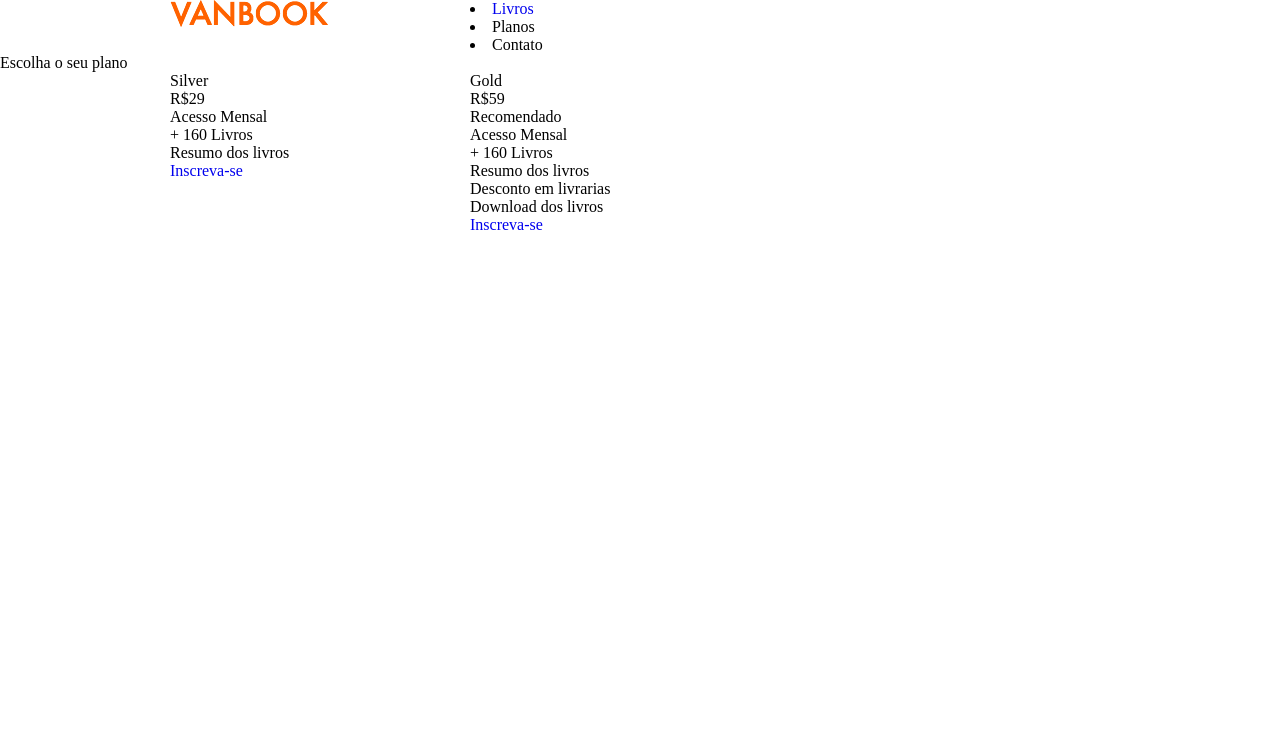
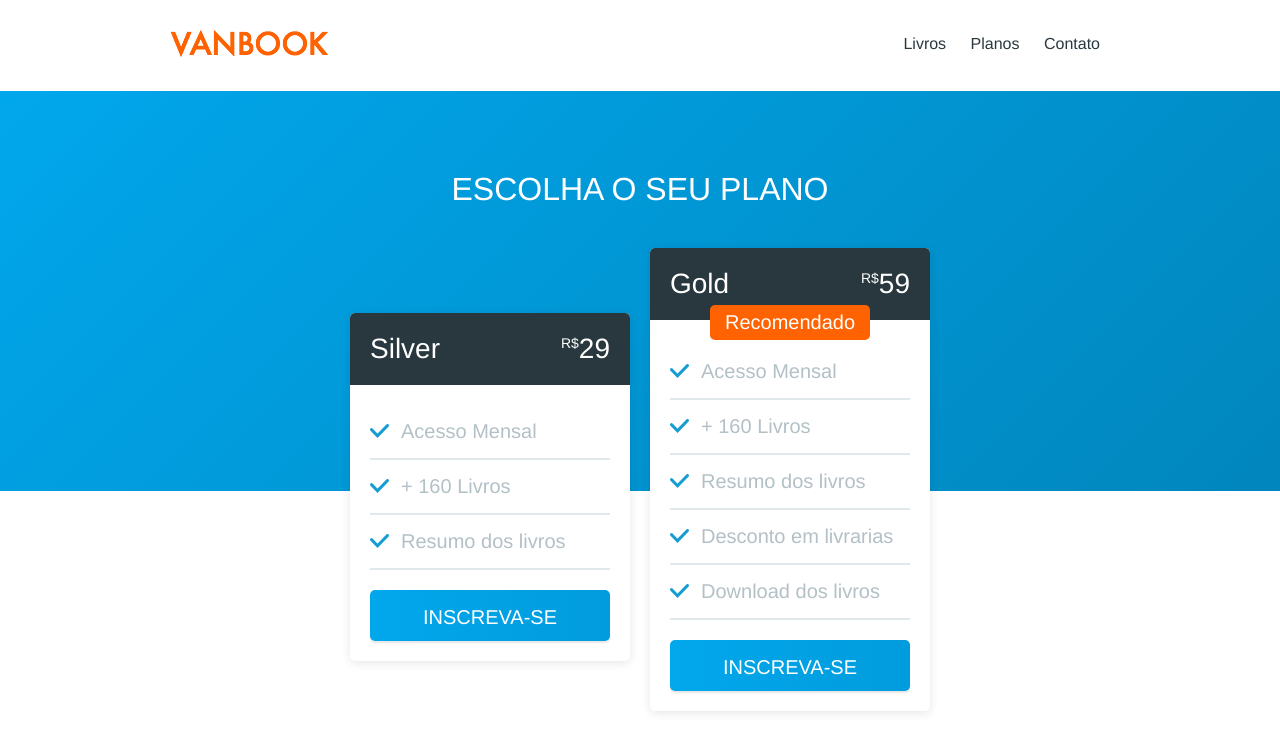
Before and after one commit to lucasmpaulo/Vanbook, a plain HTML site: page index.html in a window 1280 px wide. Drawn offline with Linux system fonts and the light colour scheme.

Commit message:
Atribuído estilos para os planos e a NavBar

```diff
--- a/css/style.css
+++ b/css/style.css
@@ -0,0 +1,122 @@
+body {
+	font-family: "Proxima Nova Soft",Helvetica, arial, sans-serif;
+	padding-bottom: 600px;
+}
+
+.menu {
+	padding: 30px 0;
+}
+
+.menu nav ul {
+	margin-top: 5px;
+	text-align: right;
+}
+
+.menu nav ul li {
+	display: inline-block;
+}
+
+.menu nav ul li a {
+	color: #29383e;
+	padding: 10px;
+	transition: color .2s;
+}
+
+.menu nav ul li a:hover {
+	color: #ff6200;
+}
+
+/* Planos */
+
+.planos {
+	background: linear-gradient(135deg, #01a7ec, #0186bd);
+}
+
+.planos .container {
+	max-width: 600px;
+}
+
+.planos h1 {
+	color: #FFFFFF;
+	font-size: 2rem;
+	text-transform: uppercase;
+	text-align: center;
+	padding: 80px 0 40px 0;
+}
+
+.plano-item {
+	background: #FFFFFF;
+	border-radius: 5px;
+	box-shadow: 0 2px 10px 0 rgba(0, 0, 0, .1);
+	padding-bottom: 20px;
+	margin-bottom: -220px;
+}
+
+.silver {
+	margin-top: 65px;
+}
+
+.plano-nome {
+	font-size: 1.75em;
+	background: #29383e;
+	color: #FFFFFF;
+	padding: 20px;
+	border-radius: 5px 5px 0 0;
+}
+
+.plano-nome h2 {
+	display: inline-block;
+}
+
+.plano-nome span {
+	float: right;
+}
+
+.plano-nome sup {
+	font-size: .5em;
+}
+
+.plano-item ul {
+	padding: 20px;
+}
+
+.plano-item ul li {
+	font-size: 1.25em;
+	color: #B3C0C6;
+	border-bottom: 2px solid #E1E8EB;
+	padding: 15px 0;
+}
+
+.plano-item ul li::before {
+	display: inline-block;
+	content: '';
+	width: 19px;
+	height: 14px;
+	margin-right: 12px;
+	background: url('../img/positivo.png') no-repeat center center;
+}
+
+.recomendado {
+	font-size: 1.25em;
+	display: block;
+	width: 160px;
+	padding: 6px;
+	border-radius: 5px;
+	background: #FF6200;
+	color: #FFFFFF;
+	text-align: center;
+	margin: -15px auto;
+}
+
+.btn {
+	display: block;
+	font-size: 1.25em;
+	background: linear-gradient(90deg, #02a7ec, #019cdd);
+	color: #FFFFFF;
+	box-shadow: 0 2px 2px 0 rgba(0, 0, 0, .1);
+	border-radius: 5px;
+	padding: 16px 0 12px 0;
+	margin: 0 20px;
+	text-align: center;
+	text-transform: uppercase;
+}
--- a/index.html
+++ b/index.html
@@ -9,24 +9,26 @@
 	</head>
 	<body>
 
-	<header class="container">
+	<header class="container menu">
 		<div class="grid-5">
 			<a href="#"><img src="img/vanbook.png" alt="Vanbook"></a>
 		</div>
 		<nav class="grid-11">
-			<li><a href="#">Livros</a></li>
-			<li><a href="#"></a>Planos</li>
-			<li><a href="#"></a>Contato</li>
+			<ul>
+				<li><a href="#">Livros</a></li>
+				<li><a href="#">Planos</a></li>
+				<li><a href="#">Contato</a></li>
+			</ul>
 		</nav>
 	</header>
 
 	<section class="planos">
 		<h1>Escolha o seu plano</h1>
 		<div class="container">
-			<div class="plano grid-5">
-				<div>
+			<div class="plano-item silver grid-5">
+				<div class="plano-nome">
 					<h2>Silver</h2>
-					<span>R$29</span>
+					<span><sup>R$</sup>29</span>
 				</div>
 				<ul>
 					<li>Acesso Mensal</li>
@@ -35,12 +37,12 @@
 				</ul>
 				<a href="#" class="btn">Inscreva-se</a>
 			</div>
-			<div class="plano grid-5">
-				<div>
+			<div class="plano-item grid-5">
+				<div class="plano-nome">
 					<h2>Gold</h2>
-					<span>R$59</span>
+					<span><sup>R$</sup>59</span>
 				</div>
-				<p>Recomendado</p>
+				<p class="recomendado">Recomendado</p>
 				<ul>
 					<li>Acesso Mensal</li>
 					<li>+ 160 Livros</li>
```
